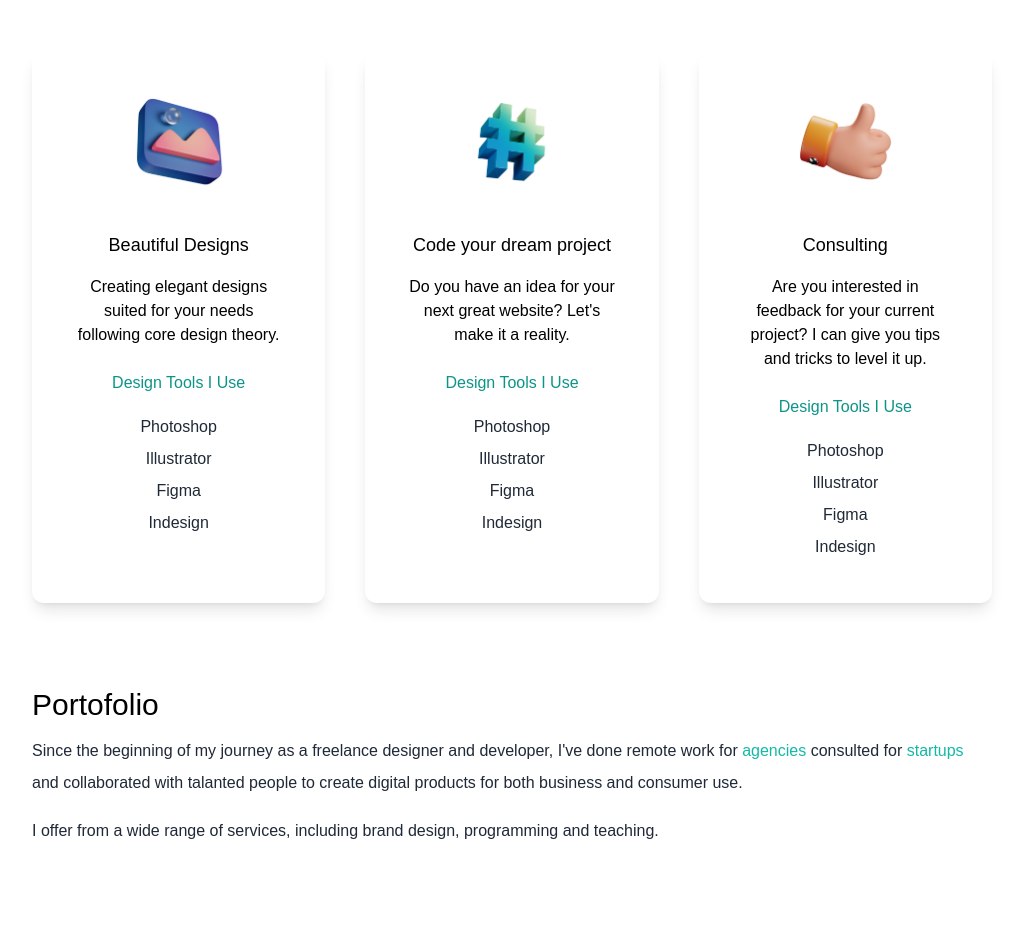
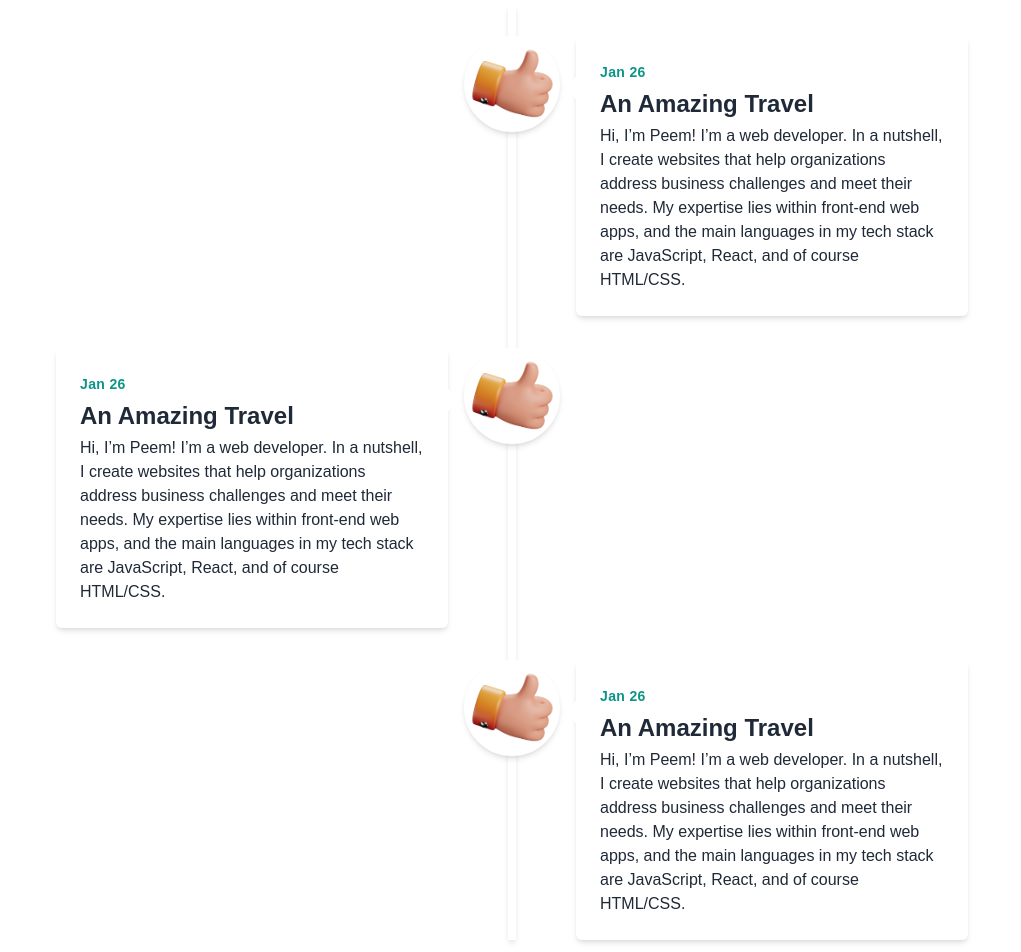
Before and after one commit to habonn/port-peem, a Next.js app: page / in a window 1280 px wide. Shown: the part 960-1912 px from the top of the page, without its empty margins (128-1149 px from the left). Before the commit the page ends 1855 px from the top, so only its background shows below. Built offline with nearby package versions, Linux system fonts and the light colour scheme.

Commit message:
update add timeline

```diff
--- a/pages/_document.js
+++ b/pages/_document.js
@@ -2,7 +2,7 @@ import { Html, Head, Main, NextScript } from "next/document";
 
 export default function Document() {
   return (
-    <Html>
+    <Html className="scroll-smooth">
       <Head>
         <link
           href="https://fonts.googleapis.com/css2?family=Roboto:wght@400;500&display=swap"
--- a/pages/index.js
+++ b/pages/index.js
@@ -58,10 +58,11 @@ export default function Home() {
               Front-End Developer
             </h3>
             <p className="text-sm italic py-5 leading-12 text-gray-800 dark:text-gray-200 max-w-xl mx-auto md:text-sm">
-              Hi, I’m Peem! I’m a web developer. In a nutshell, I create websites that help
-              organizations address business challenges and meet their needs. My expertise lies
-              within front-end web apps, and the main languages in my tech stack
-              are JavaScript, React, and of course HTML/CSS.
+              Hi, I’m Peem! I’m a web developer. In a nutshell, I create
+              websites that help organizations address business challenges and
+              meet their needs. My expertise lies within front-end web apps, and
+              the main languages in my tech stack are JavaScript, React, and of
+              course HTML/CSS. Now you can see My <a href="#home" className="text-teal-500">Work Experience!!!</a>
             </p>
             {/* <div className="text-5xl flex justify-center gap-16 py-3 text-gray-600 dark:text-gray-400">
               <AiFillTwitterCircle />
@@ -73,7 +74,7 @@ export default function Home() {
             </div>
           </div>
         </section>
-        <section>
+        {/* <section>
           <div>
             <h3 className="text-3xl py-1 dark:text-white ">Services I offer</h3>
             <p className="text-md py-2 leading-8 text-gray-800 dark:text-gray-200">
@@ -134,23 +135,132 @@ export default function Home() {
               <p className="text-gray-800 py-1">Indesign</p>
             </div>
           </div>
-        </section>
-        <section className="py-10">
+        </section> */}
+        <section className="py-10" id="home">
           <div>
-            <h3 className="text-3xl py-1 dark:text-white ">Portofolio</h3>
+            <h3 className="text-3xl py-1 dark:text-white ">Work Experience</h3>
             <p className="text-md py-2 leading-8 text-gray-800 dark:text-gray-200">
-              Since the beginning of my journey as a freelance designer and
+              Since the beginning of my journey as a web
               developer, I've done remote work for
               <span className="text-teal-500"> agencies </span>
-              consulted for <span className="text-teal-500">startups </span>
+              develop for <span className="text-teal-500">organizations </span>
               and collaborated with talanted people to create digital products
               for both business and consumer use.
             </p>
-            <p className="text-md py-2 leading-8 text-gray-800 dark:text-gray-200">
+            {/* <p className="text-md py-2 leading-8 text-gray-800 dark:text-gray-200">
               I offer from a wide range of services, including brand design,
               programming and teaching.
-            </p>
+            </p> */}
           </div>
+          <div className="antialiased text-gray-800">
+            <div className="relative container mx-auto px-6 flex flex-col space-y-8">
+              <div className="absolute z-0 w-2 h-full bg-white shadow-md inset-0 left-17 md:mx-auto md:right-0 md:left-0"></div>
+              <div className="relative z-10">
+                <div className="timeline-img">
+                  <Image
+                    src={consulting}
+                    // width={100}
+                    // height={100}
+                    // layout="fill"
+                  />
+                </div>
+                {/* <img
+                  src="https://images.pexels.com/photos/885880/pexels-photo-885880.jpeg?auto=compress&cs=tinysrgb&dpr=2&h=100"
+                  alt=""
+                  className="h-24 w-24 object-cover rounded-full shadow-md border-4 border-white"
+                /> */}
+                <div className="timeline-container">
+                  <div className="timeline-point" aria-hidden="true"></div>
+                  <div className="bg-white p-6  rounded-md shadow-md">
+                    <span className="font-bold text-teal-600 text-sm tracking-wide">
+                      Jan 26
+                    </span>
+                    <h1 className="text-2xl font-bold pt-1">
+                      An Amazing Travel
+                    </h1>
+                    <p className="pt-1">
+                      Hi, I’m Peem! I’m a web developer. In a nutshell, I create
+                      websites that help organizations address business
+                      challenges and meet their needs. My expertise lies within
+                      front-end web apps, and the main languages in my tech
+                      stack are JavaScript, React, and of course HTML/CSS.
+                    </p>
+                  </div>
+                </div>
+              </div>
+              <div className="relative z-10">
+                <div className="timeline-img">
+                  <Image
+                    src={consulting}
+                    // width={100}
+                    // height={100}
+                    // layout="fill"
+                  />
+                </div>
+                {/* <img
+                  src="https://images.pexels.com/photos/885880/pexels-photo-885880.jpeg?auto=compress&cs=tinysrgb&dpr=2&h=100"
+                  alt=""
+                  className="h-24 w-24 object-cover rounded-full shadow-md border-4 border-white"
+                /> */}
+                <div className="timeline-container timeline-container-left">
+                  <div
+                    className="timeline-point timeline-pointer-left"
+                    aria-hidden="true"
+                  ></div>
+
+                  <div className="bg-white p-6  rounded-md shadow-md">
+                    <span className="font-bold text-teal-600 text-sm tracking-wide">
+                      Jan 26
+                    </span>
+                    <h1 className="text-2xl font-bold pt-1">
+                      An Amazing Travel
+                    </h1>
+                    <p className="pt-1">
+                      Hi, I’m Peem! I’m a web developer. In a nutshell, I create
+                      websites that help organizations address business
+                      challenges and meet their needs. My expertise lies within
+                      front-end web apps, and the main languages in my tech
+                      stack are JavaScript, React, and of course HTML/CSS.
+                    </p>
+                  </div>
+                </div>
+              </div>
+              <div className="relative z-10">
+                <div className="timeline-img">
+                  <Image
+                    src={consulting}
+                    // width={100}
+                    // height={100}
+                    // layout="fill"
+                  />
+                </div>
+                {/* <img
+                  src="https://images.pexels.com/photos/885880/pexels-photo-885880.jpeg?auto=compress&cs=tinysrgb&dpr=2&h=100"
+                  alt=""
+                  className="h-24 w-24 object-cover rounded-full shadow-md border-4 border-white"
+                /> */}
+                <div className="timeline-container">
+                  <div className="timeline-point" aria-hidden="true"></div>
+                  <div className="bg-white p-6  rounded-md shadow-md">
+                    <span className="font-bold text-teal-600 text-sm tracking-wide">
+                      Jan 26
+                    </span>
+                    <h1 className="text-2xl font-bold pt-1">
+                      An Amazing Travel
+                    </h1>
+                    <p className="pt-1">
+                      Hi, I’m Peem! I’m a web developer. In a nutshell, I create
+                      websites that help organizations address business
+                      challenges and meet their needs. My expertise lies within
+                      front-end web apps, and the main languages in my tech
+                      stack are JavaScript, React, and of course HTML/CSS.
+                    </p>
+                  </div>
+                </div>
+              </div>
+            </div>
+          </div>
+
           {/* <div className="flex flex-col gap-10 py-10 lg:flex-row lg:flex-wrap">
             <div className="basis-1/3 flex-1 ">
               <Image
--- a/styles/globals.css
+++ b/styles/globals.css
@@ -22,3 +22,21 @@ a {
   font-family: "burtons";
   src: url("../public/Burtons.otf");
 }
+
+@layer components {
+  .timeline-img {
+    @apply h-24 w-24 object-cover rounded-full shadow-md border-4 border-white bg-white xs:absolute md:mx-auto md:left-0 md:right-0;
+  }
+  .timeline-container {
+    @apply relative pt-2 xs:pl-28 xs:pt-0 md:w-1/2 md:ml-auto md:pl-16;
+  }
+  .timeline-container-left {
+    @apply md:ml-0 md:mr-auto md:pl-0 md:pr-16;;
+  }
+  .timeline-point {
+    @apply absolute inset-0 left-10 h-4 w-4 rotate-45 bg-white xs:top-11 xs:left-26 md:left-14;
+  }
+  .timeline-pointer-left {
+    @apply md:left-auto md:right-14;
+}
+}
--- a/tailwind.config.js
+++ b/tailwind.config.js
@@ -6,11 +6,23 @@ module.exports = {
     "./components/**/*.{js,ts,jsx,tsx}",
   ],
   theme: {
+    screens: {
+      xs: "480px",
+      sm: "640px",
+      md: "768px",
+      lg: "1024px",
+      xl: "1280px",
+      "2xl": "1536px",
+    },
     extend: {
       fontFamily: {
         burtons: "burtons",
         poppins: ["Poppins", "sans-serif"],
       },
+      inset: {
+        17: "68px",
+        26: "104px",
+      },
     },
   },
   plugins: [],
```
